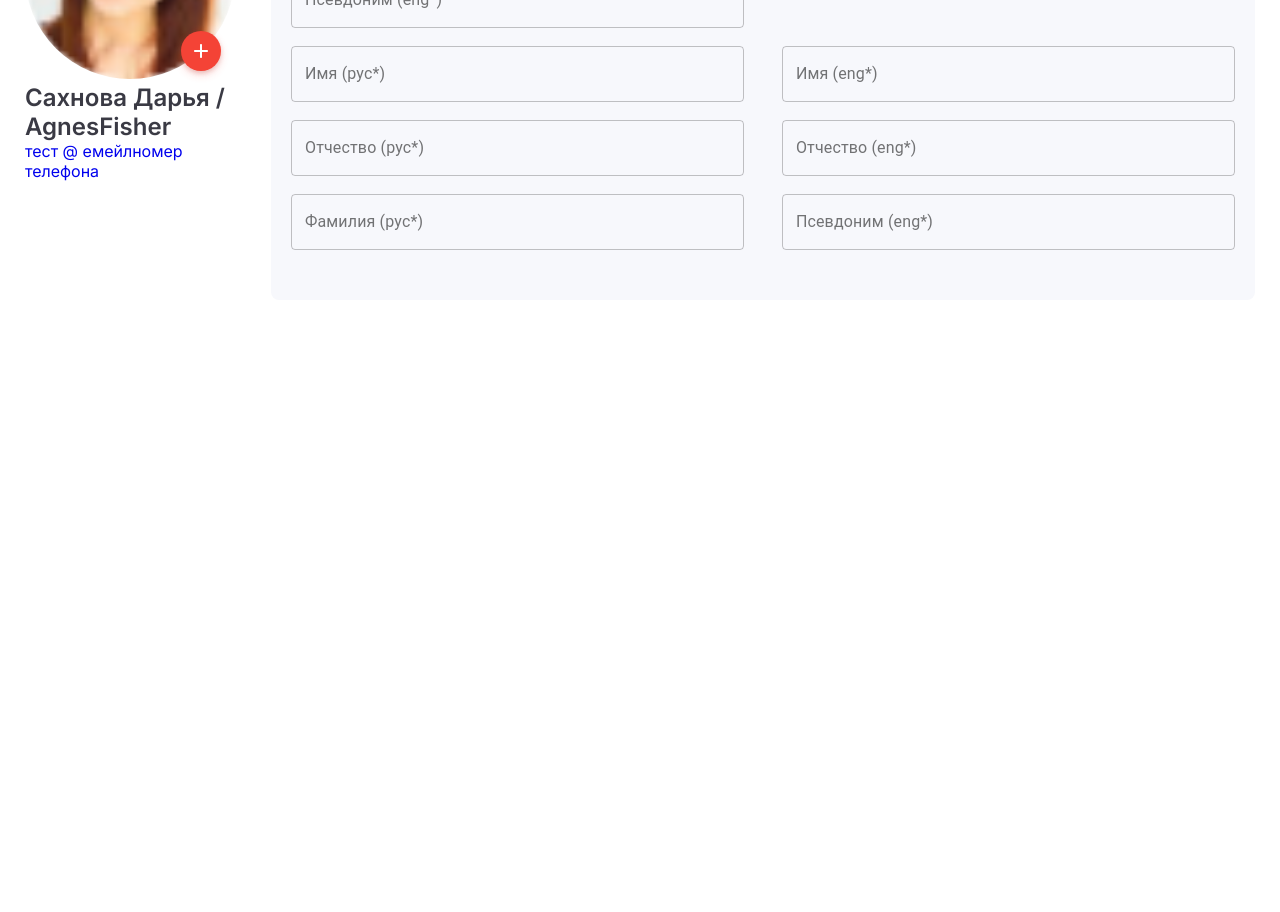
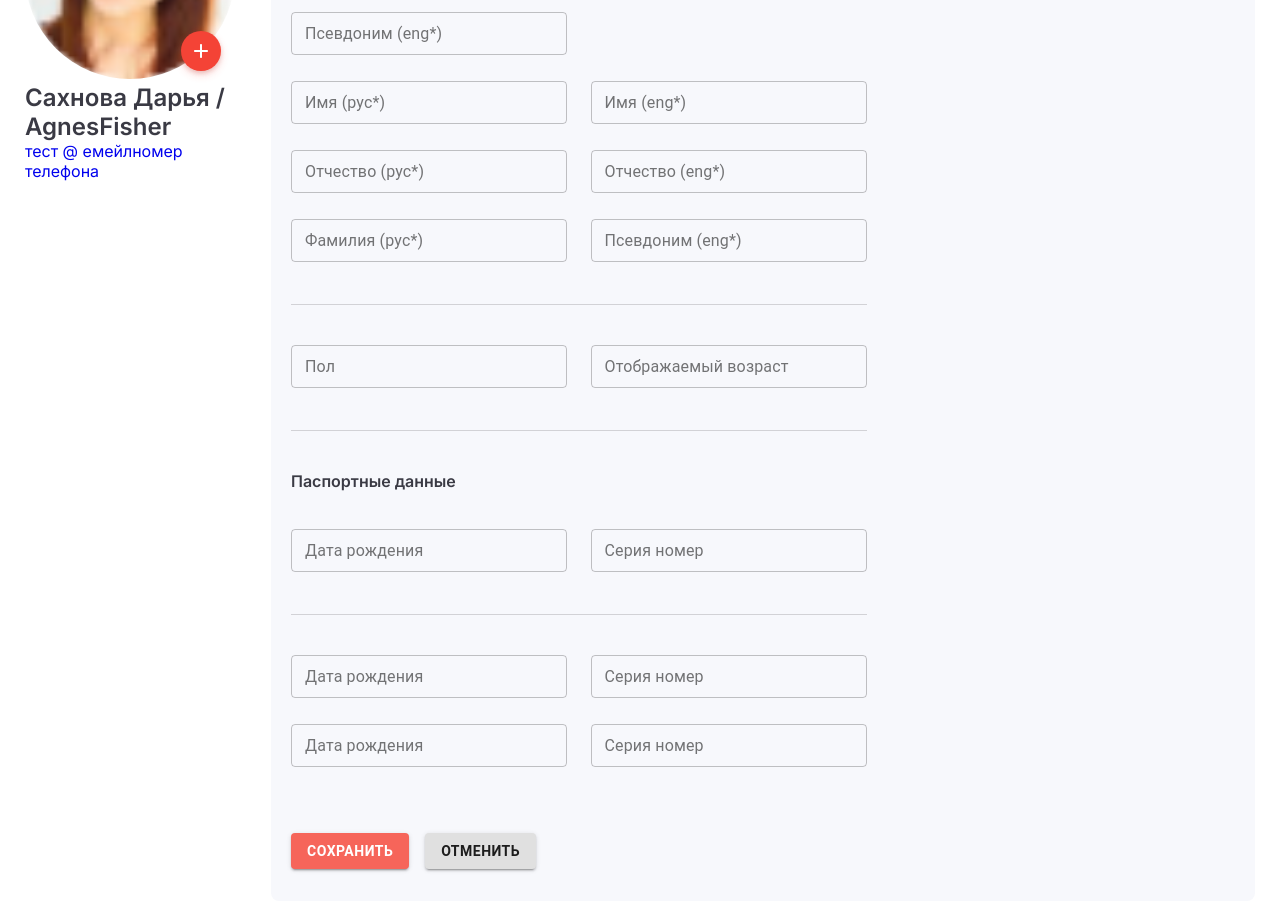
Before and after one commit to Space1nvader/webcam-react, a React (Create React App) app: page /model/1 in a window 1280 px wide. Shown: the part 460-1372 px from the top of the page. Before the commit the page ends 800 px from the top, so only its background shows below. Built offline with nearby package versions, Linux system fonts and the light colour scheme.

Commit message:
Добавил формы, стили табов детальной страницы

```diff
--- a/src/pages/Detail/Components/DataForm/index.js
+++ b/src/pages/Detail/Components/DataForm/index.js
@@ -1,23 +1,36 @@
 import React from 'react';
 import TextField from '@material-ui/core/TextField';
 import { makeStyles } from '@material-ui/core/styles';
+import {Button} from '@material-ui/core';
 import './index.scss';
 
 const useStyles = makeStyles({
   field: {
     width: '48%',
-    marginBottom: 18
+    marginBottom: 26,
+    '& input': {
+      padding: 12
+    },
+    '& label': {
+      transform:' translate(14px,14px) scale(1)'
+    }
+  },
+  button: {
+    marginRight: 16,
+    fontWeight: 700,
+    letterSpacing: '0.035em'
   }
 });
-const DataForm = () => {
+const DataForm = (props) => {
+  const { className, ...other } = props;
+  const classList = `form ${className || ''}`
   const classes = useStyles();
   return (
-    <form className="form">
+    <form className={classList}>
       <h6 className="form__title">Личные данные</h6>
-      <div className="form__set">
         <TextField className={classes.field} variant="outlined" label="Псевдоним (eng*)" />
-      </div>
-      <div className="form__set">
+
+      <div className="form__set form__set--divider">
         <TextField className={classes.field} variant="outlined" label="Имя (рус*)" />
         <TextField className={classes.field} variant="outlined" label="Имя (eng*)" />
         <TextField className={classes.field} variant="outlined" label="Отчество (рус*)" />
@@ -25,6 +38,23 @@ const DataForm = () => {
         <TextField className={classes.field} variant="outlined" label="Фамилия (рус*)" />
         <TextField className={classes.field} variant="outlined" label="Псевдоним (eng*)" />
       </div>
+      <div className="form__set form__set--divider">
+        <TextField className={classes.field} variant="outlined" label="Пол" />
+        <TextField className={classes.field} variant="outlined" label="Отображаемый возраст" />
+      </div>
+      <div className="form__set form__set--divider">
+        <span className="form__setTitle">Паспортные данные</span>
+        <TextField className={classes.field} variant="outlined" label="Дата рождения" />
+        <TextField className={classes.field} variant="outlined" label="Серия номер" />
+      </div>
+      <div className="form__set">
+        <TextField className={classes.field} variant="outlined" label="Дата рождения" />
+        <TextField className={classes.field} variant="outlined" label="Серия номер" />
+        <TextField className={classes.field} variant="outlined" label="Дата рождения" />
+        <TextField className={classes.field} variant="outlined" label="Серия номер" />
+      </div>
+      <Button color="secondary" className={classes.button} variant="contained">сохранить</Button>
+      <Button  className={classes.button} variant="contained">отменить</Button>
     </form>
   );
 };
--- a/src/pages/Detail/Components/DataForm/index.scss
+++ b/src/pages/Detail/Components/DataForm/index.scss
@@ -1,7 +1,20 @@
 .form {
+  &__title{
+    margin-bottom: 2.5rem;
+  }
   &__set {
     display: flex;
     justify-content: space-between;
     flex-wrap: wrap;
+    margin-bottom: 2.5rem;
+    &Title{
+      font-weight: 600;
+      width: 100%;
+      margin-bottom: 2.375rem;
+    }
+    &--divider{
+      border-bottom: 1px solid var(--gray-20);
+      padding-bottom: 1rem;
+    }
   }
 }
--- /dev/null
+++ b/src/pages/Detail/Components/DocsForm/index.js
@@ -0,0 +1,8 @@
+import React from 'react'
+
+const DocsForm = (props) => {
+    const { className, ...other } = props;
+    return <div className={className} {...other}>доки</div>
+}
+
+export default DocsForm
--- a/src/pages/Detail/index.js
+++ b/src/pages/Detail/index.js
@@ -6,7 +6,7 @@ import PersonAddIcon from '@material-ui/icons/PersonAdd';
 import SettingsIcon from '@material-ui/icons/Settings';
 import { Button } from '@material-ui/core';
 import { makeStyles } from '@material-ui/core/styles';
-
+import DocsForm from './Components/DocsForm';
 import PictureForm from './Components/PictureForm';
 import DetailForm from './Components/DataForm';
 import './index.scss';
@@ -15,10 +15,11 @@ const useStyles = makeStyles({
   button: {
     color: 'var(--gray-50)',
     textTransform: 'none',
-    marginRight: 40
+    marginRight: 40,
+    fontWeight: 700
   },
   activeButton: {
-    background: 'red'
+    color: 'var(--blue-100)'
   }
 });
 const tabNames = [
@@ -84,7 +85,8 @@ const Detail = (props) => {
           ))}
         </div>
         <div className="detail__frame">
-          <DetailForm />
+          <DetailForm className='detail__form' />
+          <DocsForm className='detail__docs'/>
         </div>
       </div>
     </div>
--- a/src/pages/Detail/index.scss
+++ b/src/pages/Detail/index.scss
@@ -4,6 +4,7 @@
   &__title {
     width: 100%;
     margin-bottom: 0.875rem;
+    color: var(--blue-100);
   }
   &__subtitle {
     width: 100%;
@@ -25,5 +26,15 @@
     background-color: var(--indigo-0);
     padding: 2rem 1.25rem;
     border-radius: 8px;
+    display: flex;
+    justify-content: space-between;
+    flex-wrap: wrap;
+  }
+  &__form{
+    width: calc(100% - 23rem);
+  }
+  &__docs{
+    width: 19rem;
+    margin-left: 4rem;
   }
 }
```
